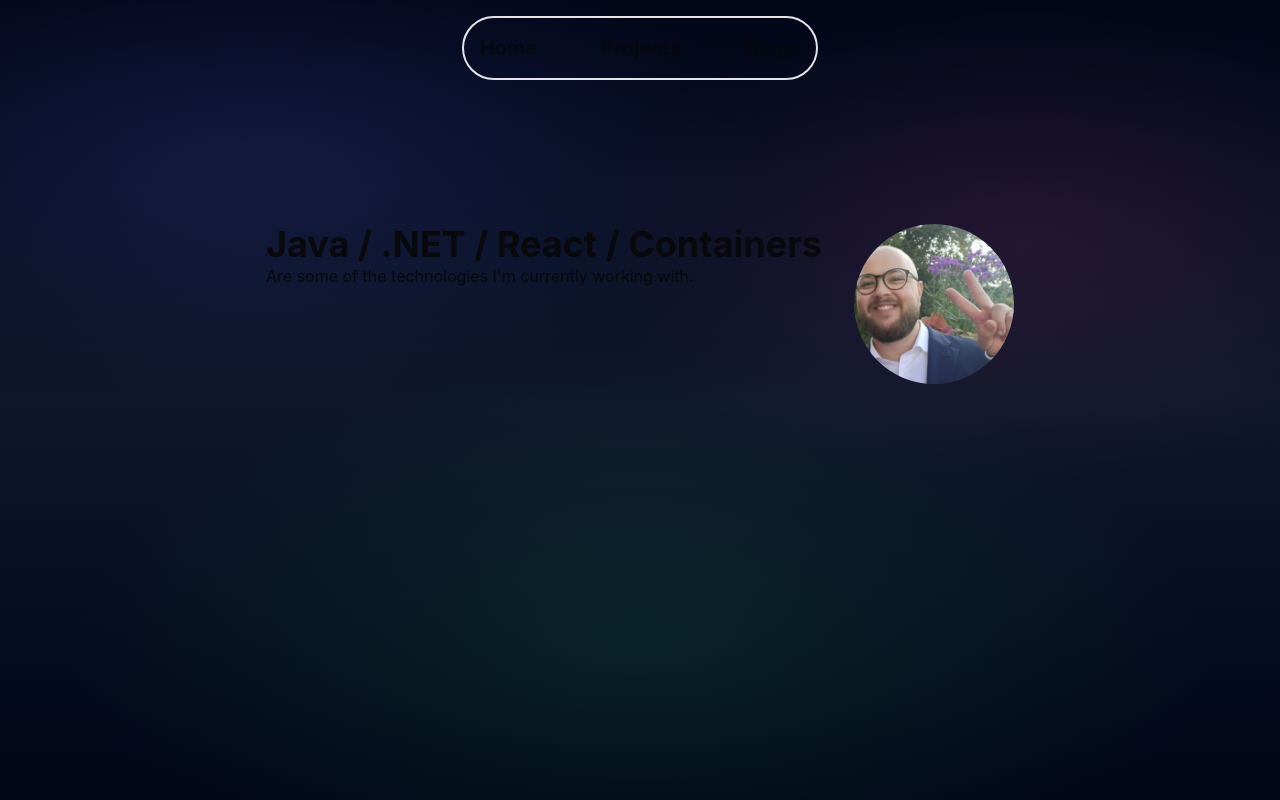
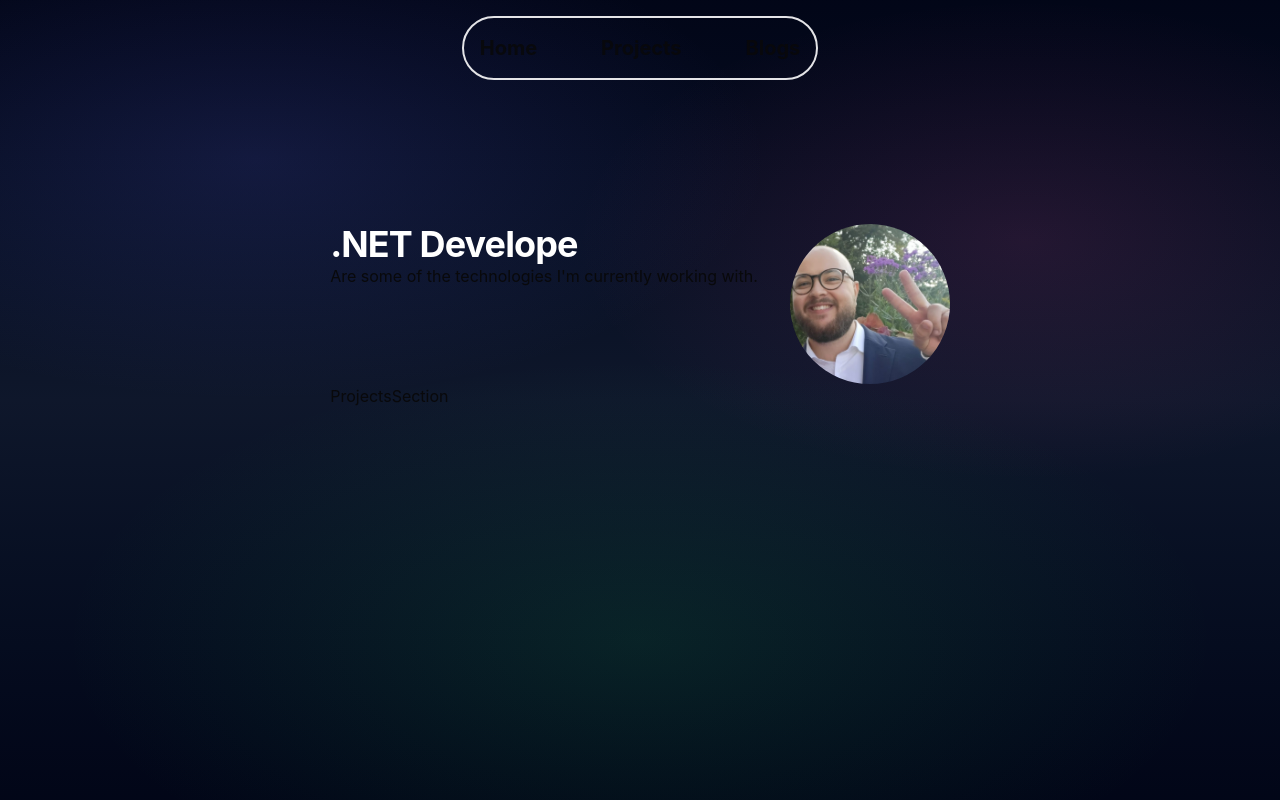
Before and after one commit to david11267/david-aslan-dev, a React (Vite) app: page / in a window 1280 px wide. Built offline with nearby package versions, Linux system fonts and the light colour scheme.

Commit message:
added some alternative roles

```diff
--- a/package.json
+++ b/package.json
@@ -20,6 +20,7 @@
     "@tanstack/router-plugin": "^1.121.2",
     "class-variance-authority": "^0.7.1",
     "clsx": "^2.1.1",
+    "gsap": "^3.13.0",
     "lucide-react": "^0.476.0",
     "react": "^19.0.0",
     "react-dom": "^19.0.0",
--- /dev/null
+++ b/src/components/HeroSection.tsx
@@ -0,0 +1,36 @@
+import TextType from './TextType'
+
+export default function HeroSection() {
+  return (
+    <section className="flex flex-wrap space-x-8" id="heroSection">
+      <div>
+        <h1 className="text-4xl font-bold">
+          <TextType
+            text={[
+              'Java Developer',
+              '.NET Developer',
+              'React Developer',
+              'Next js Developer',
+              'Web developer',
+              'Dev ops guy',
+              'Student',
+              'Nerd',
+            ]}
+            typingSpeed={75}
+            pauseDuration={3000}
+            showCursor={true}
+            cursorCharacter="|"
+          />{' '}
+        </h1>
+        <p>Are some of the technologies I'm currently working with.</p>
+      </div>
+      <div>
+        <img
+          className="rounded-full w-40 h-40 object-cover "
+          src="src\assets\David_pp.jpg"
+          alt="a picture of me"
+        />
+      </div>
+    </section>
+  )
+}
--- /dev/null
+++ b/src/components/ProjectsSection.tsx
@@ -0,0 +1,3 @@
+export function ProjectsSection() {
+  return <section>ProjectsSection</section>
+}
--- /dev/null
+++ b/src/components/TextType.tsx
@@ -0,0 +1,193 @@
+'use client';
+
+import { ElementType, useEffect, useRef, useState, createElement, useMemo, useCallback } from 'react';
+import { gsap } from 'gsap';
+
+interface TextTypeProps {
+  className?: string;
+  showCursor?: boolean;
+  hideCursorWhileTyping?: boolean;
+  cursorCharacter?: string | React.ReactNode;
+  cursorBlinkDuration?: number;
+  cursorClassName?: string;
+  text: string | string[];
+  as?: ElementType;
+  typingSpeed?: number;
+  initialDelay?: number;
+  pauseDuration?: number;
+  deletingSpeed?: number;
+  loop?: boolean;
+  textColors?: string[];
+  variableSpeed?: { min: number; max: number };
+  onSentenceComplete?: (sentence: string, index: number) => void;
+  startOnVisible?: boolean;
+  reverseMode?: boolean;
+}
+
+const TextType = ({
+  text,
+  as: Component = 'div',
+  typingSpeed = 50,
+  initialDelay = 0,
+  pauseDuration = 2000,
+  deletingSpeed = 30,
+  loop = true,
+  className = '',
+  showCursor = true,
+  hideCursorWhileTyping = false,
+  cursorCharacter = '|',
+  cursorClassName = '',
+  cursorBlinkDuration = 0.5,
+  textColors = [],
+  variableSpeed,
+  onSentenceComplete,
+  startOnVisible = false,
+  reverseMode = false,
+  ...props
+}: TextTypeProps & React.HTMLAttributes<HTMLElement>) => {
+  const [displayedText, setDisplayedText] = useState('');
+  const [currentCharIndex, setCurrentCharIndex] = useState(0);
+  const [isDeleting, setIsDeleting] = useState(false);
+  const [currentTextIndex, setCurrentTextIndex] = useState(0);
+  const [isVisible, setIsVisible] = useState(!startOnVisible);
+  const cursorRef = useRef<HTMLSpanElement>(null);
+  const containerRef = useRef<HTMLElement>(null);
+
+  const textArray = useMemo(() => (Array.isArray(text) ? text : [text]), [text]);
+
+  const getRandomSpeed = useCallback(() => {
+    if (!variableSpeed) return typingSpeed;
+    const { min, max } = variableSpeed;
+    return Math.random() * (max - min) + min;
+  }, [variableSpeed, typingSpeed]);
+
+  const getCurrentTextColor = () => {
+    if (textColors.length === 0) return '#ffffff';
+    return textColors[currentTextIndex % textColors.length];
+  };
+
+  useEffect(() => {
+    if (!startOnVisible || !containerRef.current) return;
+
+    const observer = new IntersectionObserver(
+      entries => {
+        entries.forEach(entry => {
+          if (entry.isIntersecting) {
+            setIsVisible(true);
+          }
+        });
+      },
+      { threshold: 0.1 }
+    );
+
+    observer.observe(containerRef.current);
+    return () => observer.disconnect();
+  }, [startOnVisible]);
+
+  useEffect(() => {
+    if (showCursor && cursorRef.current) {
+      gsap.set(cursorRef.current, { opacity: 1 });
+      gsap.to(cursorRef.current, {
+        opacity: 0,
+        duration: cursorBlinkDuration,
+        repeat: -1,
+        yoyo: true,
+        ease: 'power2.inOut'
+      });
+    }
+  }, [showCursor, cursorBlinkDuration]);
+
+  useEffect(() => {
+    if (!isVisible) return;
+
+    let timeout: NodeJS.Timeout;
+
+    const currentText = textArray[currentTextIndex];
+    const processedText = reverseMode ? currentText.split('').reverse().join('') : currentText;
+
+    const executeTypingAnimation = () => {
+      if (isDeleting) {
+        if (displayedText === '') {
+          setIsDeleting(false);
+          if (currentTextIndex === textArray.length - 1 && !loop) {
+            return;
+          }
+
+          if (onSentenceComplete) {
+            onSentenceComplete(textArray[currentTextIndex], currentTextIndex);
+          }
+
+          setCurrentTextIndex(prev => (prev + 1) % textArray.length);
+          setCurrentCharIndex(0);
+          timeout = setTimeout(() => {}, pauseDuration);
+        } else {
+          timeout = setTimeout(() => {
+            setDisplayedText(prev => prev.slice(0, -1));
+          }, deletingSpeed);
+        }
+      } else {
+        if (currentCharIndex < processedText.length) {
+          timeout = setTimeout(
+            () => {
+              setDisplayedText(prev => prev + processedText[currentCharIndex]);
+              setCurrentCharIndex(prev => prev + 1);
+            },
+            variableSpeed ? getRandomSpeed() : typingSpeed
+          );
+        } else if (textArray.length > 1) {
+          timeout = setTimeout(() => {
+            setIsDeleting(true);
+          }, pauseDuration);
+        }
+      }
+    };
+
+    if (currentCharIndex === 0 && !isDeleting && displayedText === '') {
+      timeout = setTimeout(executeTypingAnimation, initialDelay);
+    } else {
+      executeTypingAnimation();
+    }
+
+    return () => clearTimeout(timeout);
+  }, [
+    currentCharIndex,
+    displayedText,
+    isDeleting,
+    typingSpeed,
+    deletingSpeed,
+    pauseDuration,
+    textArray,
+    currentTextIndex,
+    loop,
+    initialDelay,
+    isVisible,
+    reverseMode,
+    variableSpeed,
+    onSentenceComplete
+  ]);
+
+  const shouldHideCursor =
+    hideCursorWhileTyping && (currentCharIndex < textArray[currentTextIndex].length || isDeleting);
+
+  return createElement(
+    Component,
+    {
+      ref: containerRef,
+      className: `inline-block whitespace-pre-wrap tracking-tight ${className}`,
+      ...props
+    },
+    <span className="inline" style={{ color: getCurrentTextColor() }}>
+      {displayedText}
+    </span>,
+    showCursor && (
+      <span
+        ref={cursorRef}
+        className={`ml-1 inline-block opacity-100 ${shouldHideCursor ? 'hidden' : ''} ${cursorClassName}`}
+      >
+        {cursorCharacter}
+      </span>
+    )
+  );
+};
+
+export default TextType;
--- a/src/routes/__root.tsx
+++ b/src/routes/__root.tsx
@@ -11,7 +11,9 @@
       <Background />
       <Header />
       <main className="flex justify-center mt-32">
-        <Outlet />
+        <div className="flex flex-col">
+          <Outlet />
+        </div>
       </main>
       <TanstackDevtools
         config={{
--- a/src/routes/index.tsx
+++ b/src/routes/index.tsx
@@ -1,4 +1,6 @@
 import { createFileRoute } from '@tanstack/react-router'
+import HeroSection from '@/components/HeroSection'
+import { ProjectsSection } from '@/components/ProjectsSection'
 
 export const Route = createFileRoute('/')({
   component: App,
@@ -6,20 +8,9 @@
 
 function App() {
   return (
-    <section className="flex flex-wrap space-x-8" id="heroSection">
-      <div>
-        <h1 className="text-4xl font-bold">
-          Java / .NET / React / Containers{' '}
-        </h1>
-        <p>Are some of the technologies I'm currently working with.</p>
-      </div>
-      <div>
-        <img
-          className="rounded-full w-40 h-40 object-cover "
-          src="src\assets\David_pp.jpg"
-          alt="a picture of me"
-        />
-      </div>
-    </section>
+    <>
+      <HeroSection />
+      <ProjectsSection />
+    </>
   )
 }
```
Also changed, not shown: 1 other file (tests, documents, lock files or other folders).
